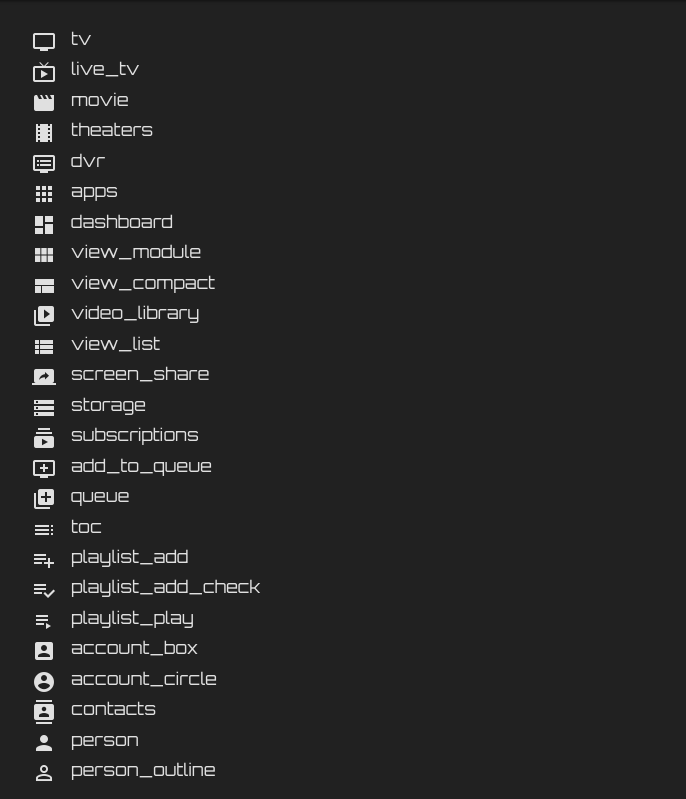
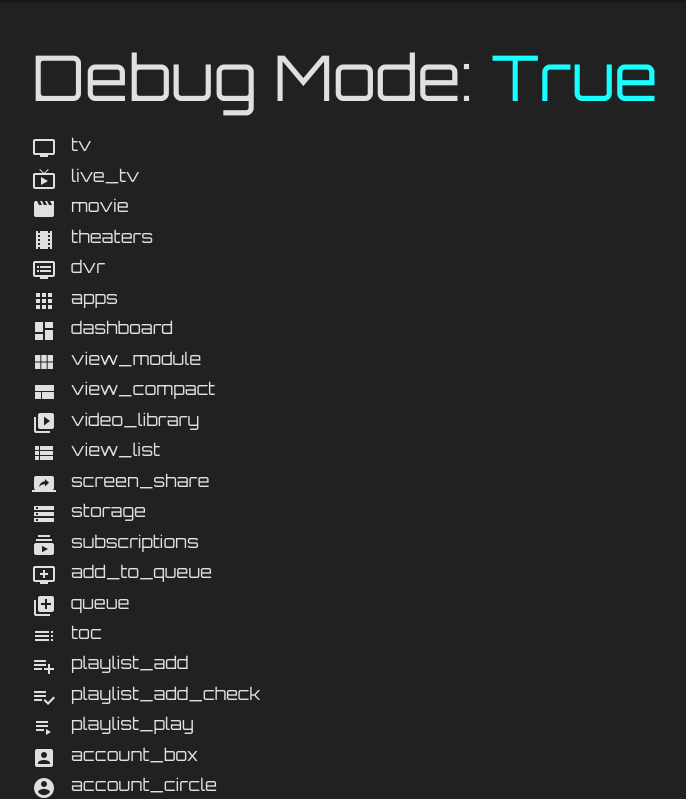
Before and after one commit to JamMor/MovieMatch, a Django app: page /test in a window 1280 px wide. Shown: the part 64-863 px from the top of the page, without its empty margins (160-846 px from the left). Run offline with Django 3.2, Linux system fonts and the light colour scheme; parts of the project's set-up code (start-up, migrations or seed data) failed here and were passed over.

Commit message:
Added a line to the live test page for IN_DEBUG

```diff
--- a/list_builder/templates/list_builder/test.html
+++ b/list_builder/templates/list_builder/test.html
@@ -2,6 +2,13 @@
 
 {% block content_block %}
 <main class="container">
+    <h1 class="grey-text text-lighten-2">Debug Mode:
+        {% if IN_DEBUG %}
+        <span class="cyan-text text-accent-2">True</span>
+        {% else %}
+        <span class="orange-text text-darken-4">False</span>
+        {% endif %}
+    </h1>
     <h6 class="grey-text text-lighten-2"><i class="left material-icons">tv</i>tv</h6>
     <h6 class="grey-text text-lighten-2"><i class="left material-icons">live_tv</i>live_tv</h6>
     <h6 class="grey-text text-lighten-2"><i class="left material-icons">movie</i>movie</h6>
```
